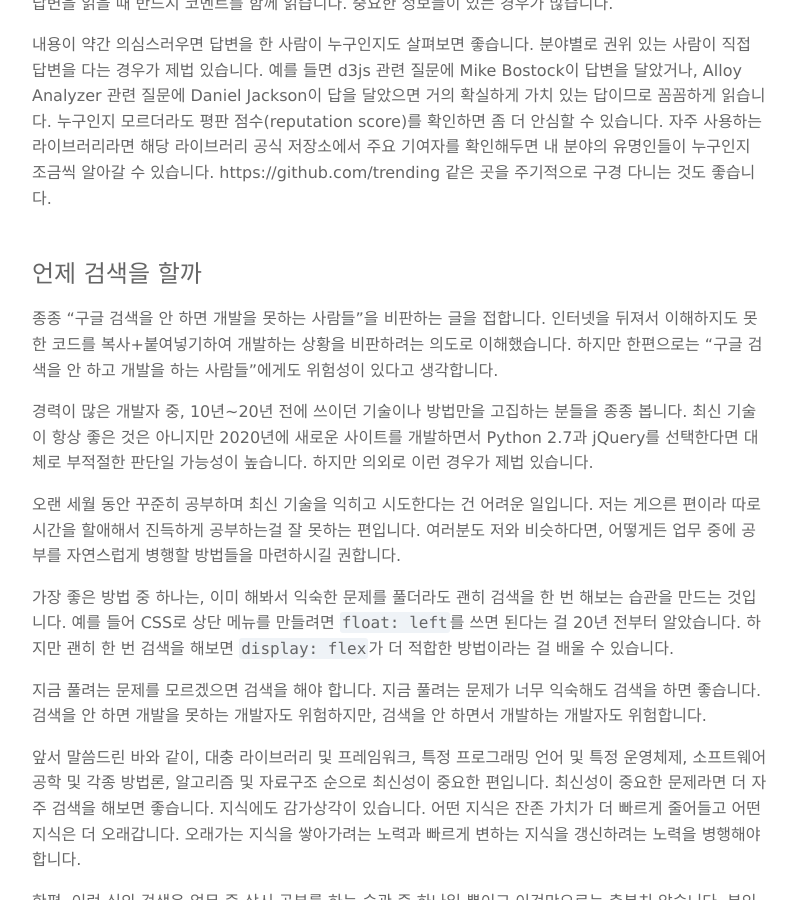
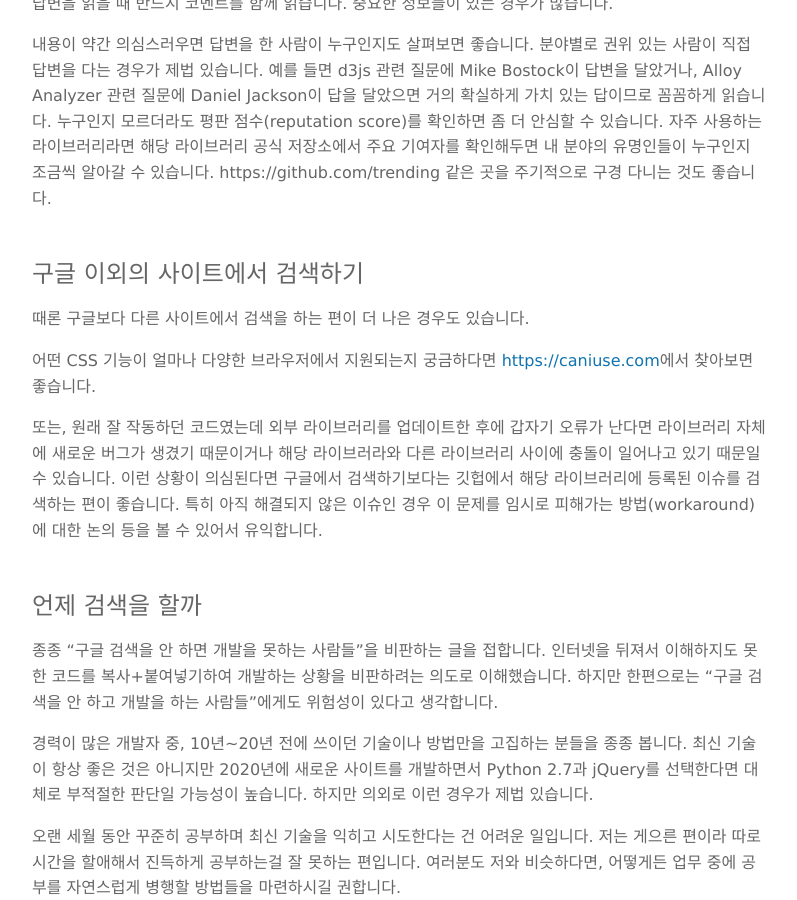
Before and after one commit to boxnwhiskr/boxnwhiskr.github.io, a Jekyll site: the page built from _posts/2020-09-27-ir-for-developers.markdown, in a window 1280 px wide and 900 px high, scrolled down 4400 px. Shown: the whole window, without its empty margins (240-1037 px from the left). Built offline with Jekyll 4.4.1, drawn with Linux system fonts in a browser that asks for light colours; nearby versions of some CDN libraries; some web fonts are replaced.

Commit message:
Update 2020-09-27-ir-for-developers.markdown

```diff
--- a/_posts/2020-09-27-ir-for-developers.markdown
+++ b/_posts/2020-09-27-ir-for-developers.markdown
@@ -83,6 +83,14 @@ date: 2020-09-27
 
 내용이 약간 의심스러우면 답변을 한 사람이 누구인지도 살펴보면 좋습니다. 분야별로 권위 있는 사람이 직접 답변을 다는 경우가 제법 있습니다. 예를 들면 d3js 관련 질문에 Mike Bostock이 답변을 달았거나, Alloy Analyzer 관련 질문에 Daniel Jackson이 답을 달았으면 거의 확실하게 가치 있는 답이므로 꼼꼼하게 읽습니다. 누구인지 모르더라도 평판 점수(reputation score)를 확인하면 좀 더 안심할 수 있습니다. 자주 사용하는 라이브러리라면 해당 라이브러리 공식 저장소에서 주요 기여자를 확인해두면 내 분야의 유명인들이 누구인지 조금씩 알아갈 수 있습니다. https://github.com/trending 같은 곳을 주기적으로 구경 다니는 것도 좋습니다.
 
+## 구글 이외의 사이트에서 검색하기
+
+때론 구글보다 다른 사이트에서 검색을 하는 편이 더 나은 경우도 있습니다.
+
+어떤 CSS 기능이 얼마나 다양한 브라우저에서 지원되는지 궁금하다면 [https://caniuse.com](https://caniuse.com)에서 찾아보면 좋습니다.
+
+또는, 원래 잘 작동하던 코드였는데 외부 라이브러리를 업데이트한 후에 갑자기 오류가 난다면 라이브러리 자체에 새로운 버그가 생겼기 때문이거나 해당 라이브러라와 다른 라이브러리 사이에 충돌이 일어나고 있기 때문일 수 있습니다. 이런 상황이 의심된다면 구글에서 검색하기보다는 깃헙에서 해당 라이브러리에 등록된 이슈를 검색하는 편이 좋습니다. 특히 아직 해결되지 않은 이슈인 경우 이 문제를 임시로 피해가는 방법(workaround)에 대한 논의 등을 볼 수 있어서 유익합니다.
+
 ## 언제 검색을 할까
 
 종종 "구글 검색을 안 하면 개발을 못하는 사람들"을 비판하는 글을 접합니다. 인터넷을 뒤져서 이해하지도 못한 코드를 복사+붙여넣기하여 개발하는 상황을 비판하려는 의도로 이해했습니다. 하지만 한편으로는 "구글 검색을 안 하고 개발을 하는 사람들"에게도 위험성이 있다고 생각합니다.
```
